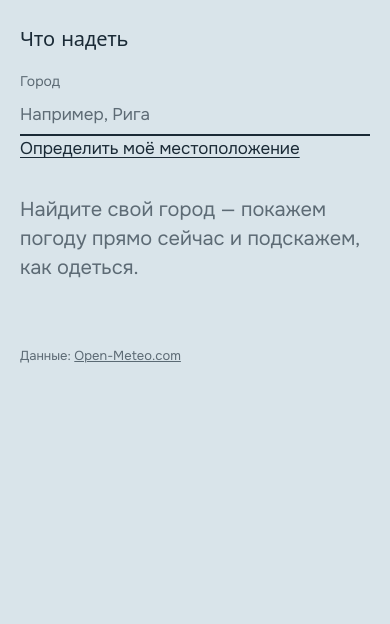
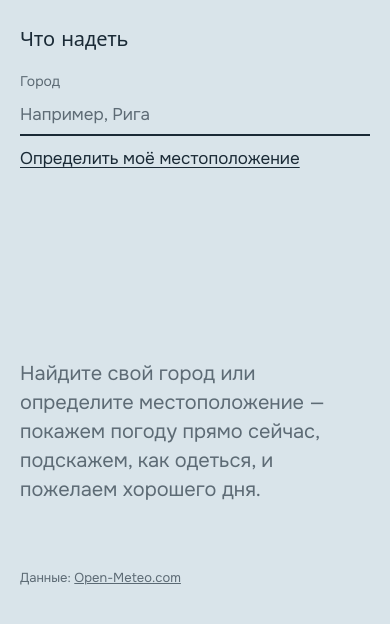
Before and after one commit to El1teX/weather-wear, a React (Vite) app: page / in a window 390 px wide. Shown: the top 624 px of the page. Built offline with nearby package versions, Linux system fonts and the light colour scheme; a web font is replaced by a local one.

Commit message:
feat: подключены пожелания, геолокация и сохранённый город, адаптив для телефонов

```diff
--- a/src/App.jsx
+++ b/src/App.jsx
@@ -1,12 +1,14 @@
-import { useEffect, useState } from 'react';
+import { useEffect } from 'react';
 import CitySearch, { cityLabel } from './components/CitySearch';
 import CurrentWeather from './components/CurrentWeather';
 import ClothingAdvice from './components/ClothingAdvice';
+import DayWish from './components/DayWish';
 import { useWeather } from './hooks/useWeather';
+import { useSavedCity } from './hooks/useSavedCity';
 import { skyTheme } from './utils/weatherCodes';
 
 export default function App() {
-  const [city, setCity] = useState(null);
+  const [city, setCity] = useSavedCity();
   const { weather, status, updatedAt, refresh } = useWeather(city);
 
   // Тема страницы следует за погодой
@@ -25,7 +27,8 @@ export default function App() {
 
       {!city && (
         <p className="empty">
-          Найдите свой город — покажем погоду прямо сейчас и подскажем, как одеться.
+          Найдите свой город или определите местоположение — покажем погоду прямо сейчас,
+          подскажем, как одеться, и пожелаем хорошего дня.
         </p>
       )}
 
@@ -49,6 +52,7 @@ export default function App() {
             onRefresh={refresh}
             refreshing={status === 'loading'}
           />
+          <DayWish weather={weather} cityName={city.name} />
           <ClothingAdvice weather={weather} />
         </>
       )}
--- a/src/styles.css
+++ b/src/styles.css
@@ -92,6 +92,15 @@ body {
 }
 
 .search__hint--error { position: static; display: block; margin-top: 0.4rem; }
+
+.search__geo {
+  display: inline-block;
+  margin-top: 0.6rem;
+  font-size: 0.875rem;
+  color: var(--ink-soft);
+}
+
+.search__geo:hover:not(:disabled) { color: var(--ink); }
 
 .search__list {
   position: absolute;
@@ -204,6 +213,33 @@ a:focus-visible {
   border-radius: 2px;
 }
 
+/* ---------- Пожелание на день ---------- */
+
+.wish {
+  margin-top: clamp(2.5rem, 7vw, 3.5rem);
+  max-width: 36rem;
+}
+
+.wish__label {
+  font-family: var(--font-body);
+  font-weight: 500;
+  font-size: 0.875rem;
+  color: var(--ink-soft);
+  margin: 0 0 0.5rem;
+}
+
+.wish__text {
+  font-family: var(--font-display);
+  font-weight: 300;
+  font-size: clamp(1.25rem, 3.6vw, 1.625rem);
+  line-height: 1.35;
+  letter-spacing: -0.01em;
+  margin: 0;
+  text-wrap: pretty;
+}
+
+.wish__greeting { font-weight: 500; }
+
 /* ---------- Что надеть ---------- */
 
 .wear { margin-top: clamp(3rem, 8vw, 4.5rem); }
@@ -267,6 +303,22 @@ a:focus-visible {
 
 .footer a { color: inherit; }
 
+/* ---------- Телефоны ---------- */
+
+@media (max-width: 30rem) {
+  .header { flex-direction: column; align-items: stretch; }
+  .search { max-width: none; }
+  .now__details { grid-template-columns: repeat(2, 1fr); }
+  .now__summary { padding-bottom: 0; }
+  .wear__items { font-size: 1.0625rem; }
+}
+
+/* Кнопки и ссылки удобно нажимать пальцем */
+@media (pointer: coarse) {
+  .link-btn { padding: 0.35rem 0; }
+  .search__option { padding: 0.75rem 0.7rem; }
+}
+
 @media (prefers-reduced-motion: reduce) {
   body { transition: none; }
 }
```
